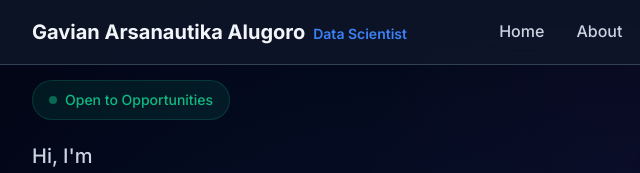
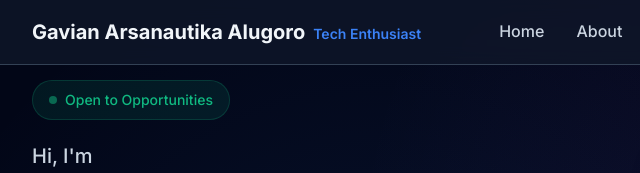
Before and after one commit to gunzerix/gunzerix.github.io, a plain HTML site: page index.html in a window 1280 px wide. Shown: the top 173 px of the page, 0-640 px from the left. Drawn offline with Linux system fonts and the light colour scheme.

Commit message:
homepage refinement

```diff
--- a/index.html
+++ b/index.html
@@ -18,7 +18,7 @@
         <div class="container">
             <div class="nav-brand">
                 <span class="brand-name">Gavian Arsanautika Alugoro</span>
-                <span class="brand-title">Data Scientist</span>
+                <span class="brand-title">Tech Enthusiast</span>
             </div>
             <ul class="nav-menu">
                 <li><a href="#home" class="nav-link">Home</a></li>
```
